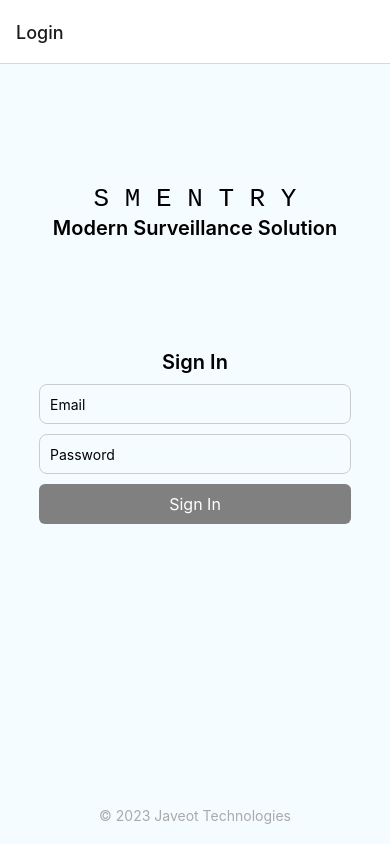
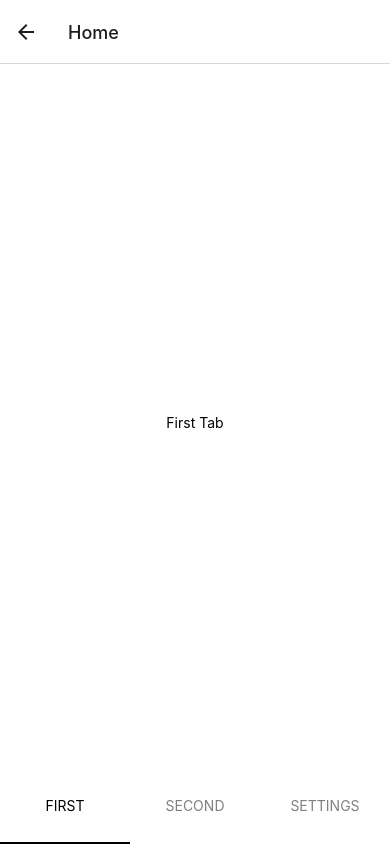
Before and after one commit to winepine/SmentryMobile, a React Native app: screen /Home in a window 390 px wide. Built offline with nearby package versions, Linux system fonts and the light colour scheme; what react-native-root-siblings would draw is missing.

Commit message:
we are moving to home now

```diff
--- a/components/NavigationStack/index.tsx
+++ b/components/NavigationStack/index.tsx
@@ -1,5 +1,6 @@
 import { NavigationContainer } from "@react-navigation/native";
 import { createNativeStackNavigator } from "@react-navigation/native-stack";
+import HomeScreen from "../../screens/HomeScreen";
 import LoginScreen from "../../screens/LoginScreen";
 const Stack = createNativeStackNavigator();
 export default function CustomNavigationStack() {
@@ -7,6 +8,7 @@ export default function CustomNavigationStack() {
     <NavigationContainer>
       <Stack.Navigator>
         <Stack.Screen name="Login" component={LoginScreen} />
+        <Stack.Screen name="Home" component={HomeScreen} />
       </Stack.Navigator>
     </NavigationContainer>
   );
--- a/package.json
+++ b/package.json
@@ -24,10 +24,13 @@
     "react": "18.0.0",
     "react-dom": "18.0.0",
     "react-native": "0.69.6",
+    "react-native-pager-view": "^6.1.4",
     "react-native-paper": "5.0.0-rc.8",
     "react-native-root-toast": "^3.4.1",
     "react-native-safe-area-context": "^4.5.0",
     "react-native-screens": "^3.20.0",
+    "react-native-tab-view": "^3.5.1",
+    "react-native-vector-icons": "^9.2.0",
     "react-native-web": "~0.18.7"
   },
   "devDependencies": {
--- /dev/null
+++ b/screens/HomeScreen.tsx
@@ -0,0 +1,68 @@
+import React, { useState } from "react";
+import { View, Text, StyleSheet, Dimensions } from "react-native";
+import { TabView, SceneMap, TabBar } from "react-native-tab-view";
+
+const FirstRoute = () => (
+  <View style={[styles.scene, { backgroundColor: "#fff" }]}>
+    <Text>First Tab</Text>
+  </View>
+);
+
+const SecondRoute = () => (
+  <View style={[styles.scene, { backgroundColor: "#fff" }]}>
+    <Text>Second Tab</Text>
+  </View>
+);
+
+const ThirdRoute = () => (
+  <View style={[styles.scene, { backgroundColor: "#fff" }]}>
+    <Text>Settings</Text>
+  </View>
+);
+
+const renderScene = SceneMap({
+  first: FirstRoute,
+  second: SecondRoute,
+  third: ThirdRoute,
+});
+
+const renderTabBar = (props: any) => (
+  <TabBar
+    {...props}
+    indicatorStyle={{ backgroundColor: "#000" }}
+    style={{ backgroundColor: "white", height: "8%" }}
+    labelStyle={{ fontSize: 14 }}
+    activeColor="black"
+    inactiveColor="gray"
+  />
+);
+
+const HomeScreen = () => {
+  const [index, setIndex] = useState(0);
+  const [routes] = useState([
+    { key: "first", title: "First" },
+    { key: "second", title: "Second" },
+    { key: "third", title: "Settings" },
+  ]);
+
+  return (
+    <TabView
+      navigationState={{ index, routes }}
+      renderScene={renderScene}
+      onIndexChange={setIndex}
+      renderTabBar={renderTabBar}
+      initialLayout={{ width: Dimensions.get("window").width }}
+      tabBarPosition="bottom"
+    />
+  );
+};
+
+const styles = StyleSheet.create({
+  scene: {
+    flex: 1,
+    alignItems: "center",
+    justifyContent: "center",
+  },
+});
+
+export default HomeScreen;
--- a/screens/LoginScreen.tsx
+++ b/screens/LoginScreen.tsx
@@ -13,9 +13,11 @@ import {
 } from "react-native";
 import Toast from "react-native-root-toast";
 import { verifyUserLogin } from "../services/verifyUserLogin";
+import { useNavigation } from "@react-navigation/native";
 // import { useUser } from "../../contexts/userContext";
 const LoginScreen = () => {
   const [email, setEmail] = useState("");
+  const { navigate } = useNavigation();
   const [loading, setLoading] = useState(false);
   const [toastText, setToastText] = useState("Logged In Successfully!");
   // const { user } = useUser();
@@ -34,6 +36,7 @@ const LoginScreen = () => {
       duration: Toast.durations.LONG,
       backgroundColor: "gray",
     });
+    navigate("Home", {});
   };
   return (
     <RootSiblingParent>
```
Also changed, not shown: 1 other file (tests, documents, lock files or other folders).
